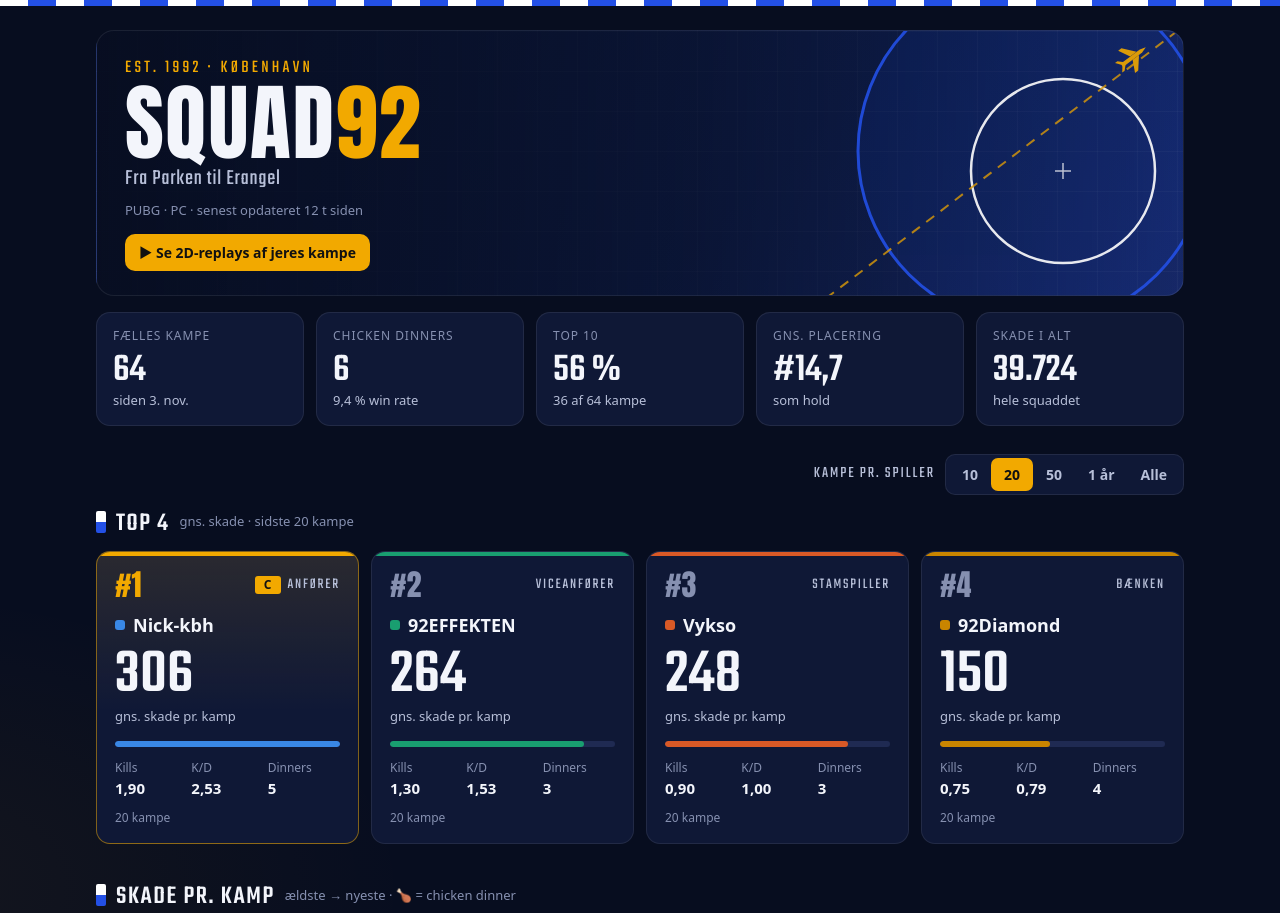
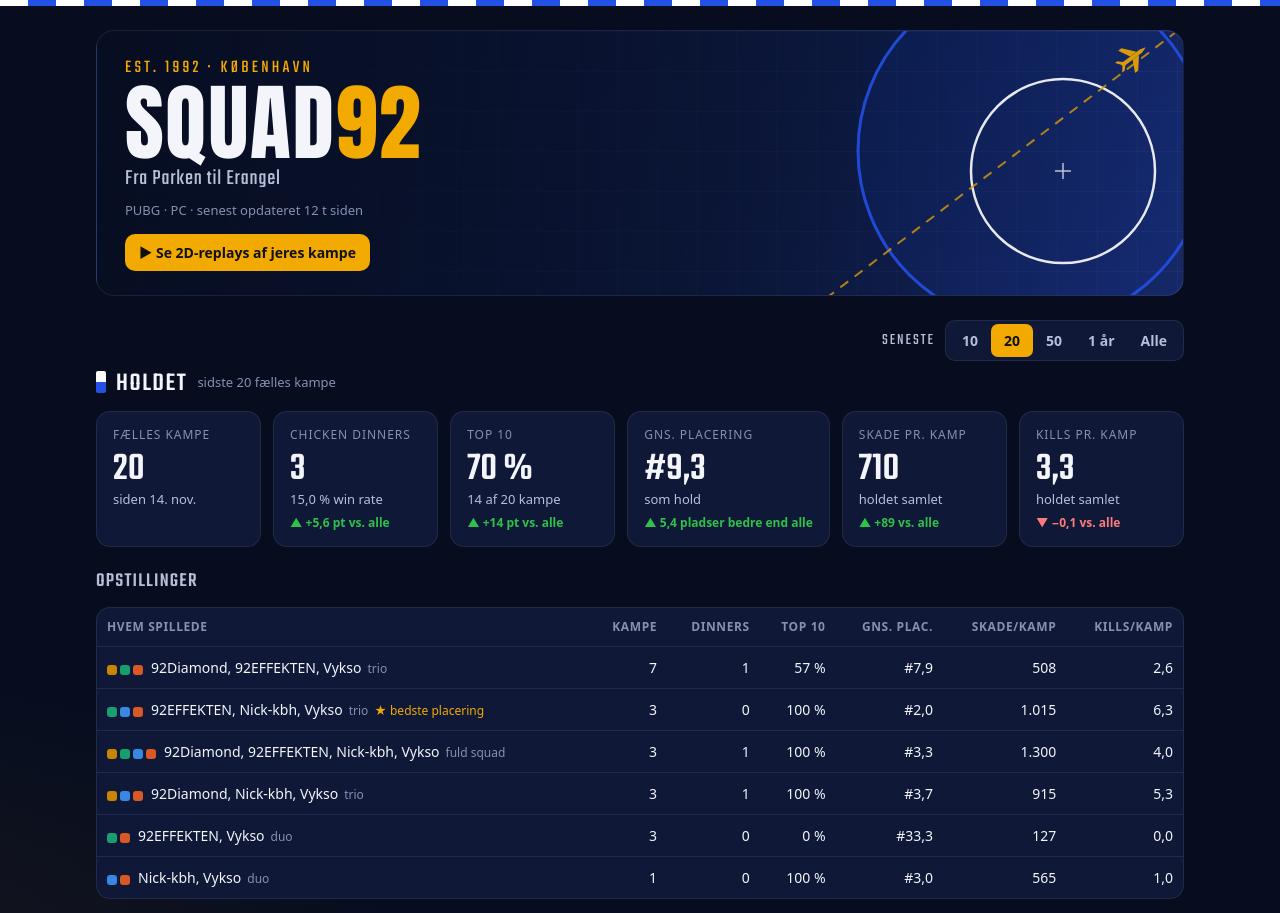
Before and after one commit to Nickkbh2100/squad92-stats, a plain HTML site: page index.html in a window 1280 px wide. Shown: the top 913 px of the page. Drawn offline with Linux system fonts and the light colour scheme; a web font is replaced by a local one.

Commit message:
Holdets stats følger filteret, sammenligning med alle kampe og opstillinger
Co-Authored-By: Claude Opus 5.5 <noreply@anthropic.com>
Claude-Session: https://claude.ai/code/session_015LciCxN7YdSjjoQR2YVvbj

```diff
--- a/index.html
+++ b/index.html
@@ -66,7 +66,7 @@
   .tagline { font-family: var(--cond); font-size: 22px; color: var(--text-2); letter-spacing: 0.04em; margin-top: 4px; line-height: 1.1; }
   .sub { color: var(--muted); margin: 10px 0 0; font-size: 13px; }
 
-  .toolbar { display: flex; justify-content: flex-end; margin: 28px 0 -24px; }
+  .toolbar { display: flex; justify-content: flex-end; margin: 24px 0 -30px; }
   .controls { display: flex; gap: 10px; align-items: center; }
   .controls label { font-family: var(--cond); letter-spacing: 0.12em; text-transform: uppercase; color: var(--text-2); font-size: 16px; line-height: 1; }
   .seg { display: inline-flex; background: var(--surface); border: 1px solid var(--ring); border-radius: 10px; padding: 3px; }
@@ -84,7 +84,12 @@
   .card { background: var(--surface); border: 1px solid var(--ring); border-radius: 14px; }
 
   /* Squad-KPI'er */
-  .kpis { display: grid; grid-template-columns: repeat(5, 1fr); gap: 12px; margin-top: 16px; }
+  .kpis { display: grid; grid-template-columns: repeat(6, 1fr); gap: 12px; }
+  .delta { font-size: 12px; font-weight: 600; white-space: nowrap; }
+  .delta.up { color: var(--win); } .delta.down { color: #ff7b7b; } .delta.same { color: var(--muted); }
+  .lineups td:first-child { white-space: normal; min-width: 200px; }
+  .lineups .keys { display: inline-flex; gap: 3px; margin-right: 8px; vertical-align: middle; }
+  .lineups .size { color: var(--muted); font-size: 12px; margin-left: 6px; }
   .kpi { padding: 14px 16px; }
   .kpi .l { color: var(--muted); font-size: 12px; text-transform: uppercase; letter-spacing: 0.08em; }
   .kpi .v { font-family: var(--cond); font-size: 40px; line-height: 1; margin-top: 6px; font-weight: 500; }
@@ -212,8 +217,7 @@
     .hero svg.zone { width: 300px; height: 300px; right: -110px; top: -60px; opacity: 0.6; }
   }
   @media (max-width: 460px) {
-    .toolbar { justify-content: flex-start; margin-bottom: -16px; }
-    .kpis .kpi:last-child { grid-column: span 2; }
+    .toolbar { justify-content: flex-start; margin-bottom: -20px; }
     .tiles { grid-template-columns: repeat(2, 1fr); }
     .records { grid-template-columns: 1fr; }
     .ptabs .seg { margin-left: 0; }
@@ -248,10 +252,9 @@
     </div>
   </header>
 
-  <section id="kpis"></section>
   <div class="toolbar">
     <div class="controls">
-      <label id="ctl-label">Kampe pr. spiller</label>
+      <label id="ctl-label">Seneste</label>
       <div class="seg" role="group" aria-labelledby="ctl-label" id="seg">
         <button data-n="10" aria-pressed="false">10</button>
         <button data-n="20" aria-pressed="true">20</button>
@@ -261,6 +264,7 @@
       </div>
     </div>
   </div>
+  <section id="kpis"></section>
   <main id="app"></main>
 
   <footer>
@@ -369,8 +373,19 @@ function summarise(p, n) {
   };
 }
 
-function kpi(label, value, sub) {
-  return el('div', { class: 'card kpi' }, el('div', { class: 'l' }, label), el('div', { class: 'v' }, value), sub ? el('div', { class: 's' }, sub) : null);
+function teamStats(list) {
+  const count = list.length || 0;
+  const sum = (f) => list.reduce((s, x) => s + f(x), 0);
+  const wins = list.filter((x) => x.t.won).length;
+  const top10 = list.filter((x) => x.t.rank <= 10).length;
+  return {
+    count, wins, top10,
+    winRate: count ? (wins / count) * 100 : 0,
+    top10Rate: count ? (top10 / count) * 100 : 0,
+    avgPlace: count ? sum((x) => x.t.rank) / count : 0,
+    dmg: count ? sum((x) => x.t.players.reduce((a, p) => a + p.damage, 0)) / count : 0,
+    kills: count ? sum((x) => x.t.players.reduce((a, p) => a + p.kills, 0)) / count : 0,
+  };
 }
 
 function render() {
@@ -387,25 +402,71 @@ function render() {
     return;
   }
 
-  // --- Squad-overblik (alle gemte kampe) ---
-  const teams = data.matches.flatMap((m) => m.teams.map((t) => ({ m, t })));
-  const dinners = teams.filter((x) => x.t.won).length;
-  const top10 = teams.filter((x) => x.t.rank <= 10).length;
-  const avgPlace = teams.reduce((s, x) => s + x.t.rank, 0) / teams.length;
-  const squadDmg = teams.reduce((s, x) => s + x.t.players.reduce((a, p) => a + p.damage, 0), 0);
-  document.getElementById('kpis').replaceChildren(el('div', { class: 'kpis' },
-    kpi('Fælles kampe', fmt(teams.length), `siden ${dayFmt.format(new Date(data.matches.at(-1).createdAt))}`),
-    kpi('Chicken dinners', fmt(dinners), `${fmt((dinners / teams.length) * 100, 1)} % win rate`),
-    kpi('Top 10', `${fmt((top10 / teams.length) * 100)} %`, `${top10} af ${teams.length} kampe`),
-    kpi('Gns. placering', `#${fmt(avgPlace, 1)}`, 'som hold'),
-    kpi('Skade i alt', fmt(squadDmg), 'hele squaddet'),
-  ));
-
   const n = state.n;
   const players = playerGames().map((p) => summarise(p, n));
   const ranked = [...players].sort((a, b) => (b.count > 0) - (a.count > 0) || b.avgDmg - a.avgDmg);
   const maxAvg = Math.max(1, ...players.map((p) => p.avgDmg));
   const nLabel = n === 'year' ? 'seneste år' : n ? `sidste ${n} kampe` : 'alle gemte kampe';
+
+  // --- Holdet (følger filteret) ---
+  const allTeams = data.matches.flatMap((m) => m.teams.map((t) => ({ m, t })))
+    .sort((a, b) => Date.parse(b.m.createdAt) - Date.parse(a.m.createdAt));
+  const teams = n === 'year' ? allTeams.filter((x) => Date.parse(x.m.createdAt) > Date.now() - 365 * 864e5)
+    : n ? allTeams.slice(0, n) : allTeams;
+  const T = teamStats(teams), A = teamStats(allTeams);
+  const cmp = typeof n === 'number' && n > 0 && teams.length < allTeams.length;
+  // delta: sammenlign perioden med alle kampe; better = 'high' eller 'low'
+  const delta = (cur, all, better, unit = '', dec = 1) => {
+    if (!cmp) return null;
+    const d = cur - all;
+    if (Math.abs(d) < Math.pow(10, -dec) / 2) return el('span', { class: 'delta same' }, '= som alle kampe');
+    const good = better === 'high' ? d > 0 : d < 0;
+    const text = better === 'low'
+      ? `${fmt(Math.abs(d), dec)} pladser ${good ? 'bedre' : 'dårligere'} end alle`
+      : `${d > 0 ? '+' : '−'}${fmt(Math.abs(d), dec)}${unit} vs. alle`;
+    return el('span', { class: 'delta ' + (good ? 'up' : 'down') }, `${good ? '▲' : '▼'} ${text}`);
+  };
+  const kpiD = (label, value, sub, d) => el('div', { class: 'card kpi' }, el('div', { class: 'l' }, label), el('div', { class: 'v' }, value),
+    el('div', { class: 's' }, sub), d ? el('div', {}, d) : null);
+  const kpis = document.getElementById('kpis');
+  kpis.replaceChildren(
+    el('h2', {}, 'Holdet', el('small', {}, teams.length < allTeams.length ? `${nLabel.replace('kampe', 'fælles kampe')}` : 'alle fælles kampe')),
+    el('div', { class: 'kpis' },
+      kpiD('Fælles kampe', fmt(T.count), T.count ? `siden ${dayFmt.format(new Date(teams.at(-1).m.createdAt))}` : '–'),
+      kpiD('Chicken dinners', fmt(T.wins), `${fmt(T.winRate, 1)} % win rate`, delta(T.winRate, A.winRate, 'high', ' pt')),
+      kpiD('Top 10', `${fmt(T.top10Rate)} %`, `${T.top10} af ${T.count} kampe`, delta(T.top10Rate, A.top10Rate, 'high', ' pt', 0)),
+      kpiD('Gns. placering', `#${fmt(T.avgPlace, 1)}`, 'som hold', delta(T.avgPlace, A.avgPlace, 'low')),
+      kpiD('Skade pr. kamp', fmt(T.dmg), 'holdet samlet', delta(T.dmg, A.dmg, 'high', '', 0)),
+      kpiD('Kills pr. kamp', fmt(T.kills, 1), 'holdet samlet', delta(T.kills, A.kills, 'high')),
+    ));
+
+  // Bedste opstillinger
+  const lineups = new Map();
+  for (const x of teams) {
+    const names = x.t.players.map((p) => p.name).sort((a, b) => a.localeCompare(b));
+    const key = names.join('|');
+    if (!lineups.has(key)) lineups.set(key, { names, list: [] });
+    lineups.get(key).list.push(x);
+  }
+  const lrows = [...lineups.values()].map((l) => ({ ...l, s: teamStats(l.list) }))
+    .sort((a, b) => b.s.count - a.s.count || a.s.avgPlace - b.s.avgPlace).slice(0, 6);
+  if (lrows.length > 1) {
+    const colorByName = new Map(state.config.members.map((nm, i) => [nm.toLowerCase(), `var(--s${i + 1})`]));
+    const bestPlace = Math.min(...lrows.filter((r) => r.s.count >= 3).map((r) => r.s.avgPlace));
+    const tb = el('tbody');
+    for (const r of lrows) {
+      tb.append(el('tr', {},
+        el('td', {}, el('span', { class: 'keys' }, r.names.map((nm) => el('span', { class: 'key', style: `background:${colorByName.get(nm.toLowerCase()) || 'var(--muted)'}` }))),
+          r.names.join(', '), el('span', { class: 'size' }, r.names.length === 2 ? 'duo' : r.names.length === 3 ? 'trio' : 'fuld squad'),
+          r.s.count >= 3 && r.s.avgPlace === bestPlace ? el('span', { class: 'size', style: 'color:var(--pubg)' }, '★ bedste placering') : null),
+        el('td', {}, r.s.count), el('td', {}, r.s.wins), el('td', {}, `${fmt(r.s.top10Rate)} %`),
+        el('td', {}, `#${fmt(r.s.avgPlace, 1)}`), el('td', {}, fmt(r.s.dmg)), el('td', {}, fmt(r.s.kills, 1))));
+    }
+    kpis.append(
+      el('h3', { style: 'font-family:var(--cond);font-weight:500;font-size:20px;letter-spacing:.06em;text-transform:uppercase;margin:20px 0 10px;color:var(--text-2)' }, 'Opstillinger'),
+      el('div', { class: 'card tablewrap lineups' }, el('table', {},
+        el('thead', {}, el('tr', {}, ['Hvem spillede', 'Kampe', 'Dinners', 'Top 10', 'Gns. plac.', 'Skade/kamp', 'Kills/kamp'].map((h) => el('th', { scope: 'col' }, h)))), tb)));
+  }
 
   // --- Top 4 ---
   app.append(el('h2', {}, `Top ${Math.min(4, ranked.length)}`, el('small', {}, `gns. skade · ${nLabel}`)));
```
